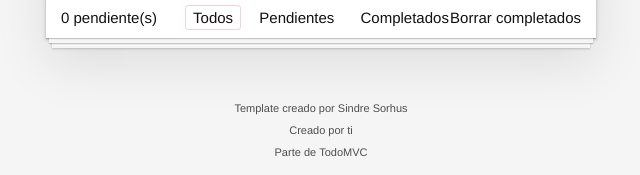
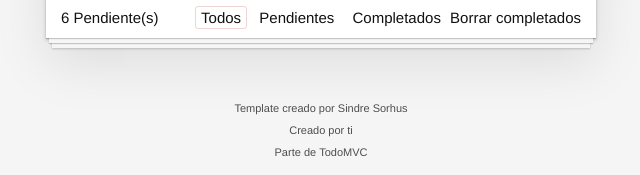
Before and after one commit to MichGeraBodo92/Todos-Curso-2026, a website built with Vite: page index.html in a window 1280 px wide. Shown: the part 557-732 px from the top of the page, 319-959 px from the left. Built offline with nearby package versions, Linux system fonts and the light colour scheme.

Commit message:
Version 3.0| arreglamos temas del Css y de funciones con argumentos mal llamados

```diff
--- a/src/todos/app.html
+++ b/src/todos/app.html
@@ -32,7 +32,7 @@
 			<!-- This footer should hidden by default and shown when there are todos -->
 			<footer class="footer">
 				<!-- This should be `0 items left` by default -->
-				<span class="todo-count"><strong>0</strong> pendiente(s)</span>
+				<span class="todo-count" id="pending-cout"><strong>0 pendiente(s)</strong></span>
 				<!-- Remove this if you don't implement routing -->
 				<ul class="filters">
 					<li>
--- a/src/todos/app.js
+++ b/src/todos/app.js
@@ -24,7 +24,7 @@ export const App = ( elementId ) => {
     }
 
     const updatePendingCount = () => {
-        renderPending(PendingCountLable);
+        renderPending(elementIds.PendingCountLable);
     };
 
     (() => {
--- a/src/todos/use-cases/render-pending.js
+++ b/src/todos/use-cases/render-pending.js
@@ -11,5 +11,5 @@ export const renderPending = (elementId) =>{
         throw new Error(`Element ${elementId} not found`);
     }
 
-    element.innerHTML = todoStore.getTodo( Filters.Pending ).length;
+    element.innerHTML = todoStore.getTodo( Filters.Pending ).length + ' Pendiente(s)';
 };
--- a/style.css
+++ b/style.css
@@ -305,8 +305,8 @@ body {
 
 .filters li a {
 	color: inherit;
-	margin: 3px;
-	padding: 3px 7px;
+	margin: 2px 1px;
+	padding: 2px 5px;
 	text-decoration: none;
 	border: 1px solid transparent;
 	border-radius: 3px;
```
